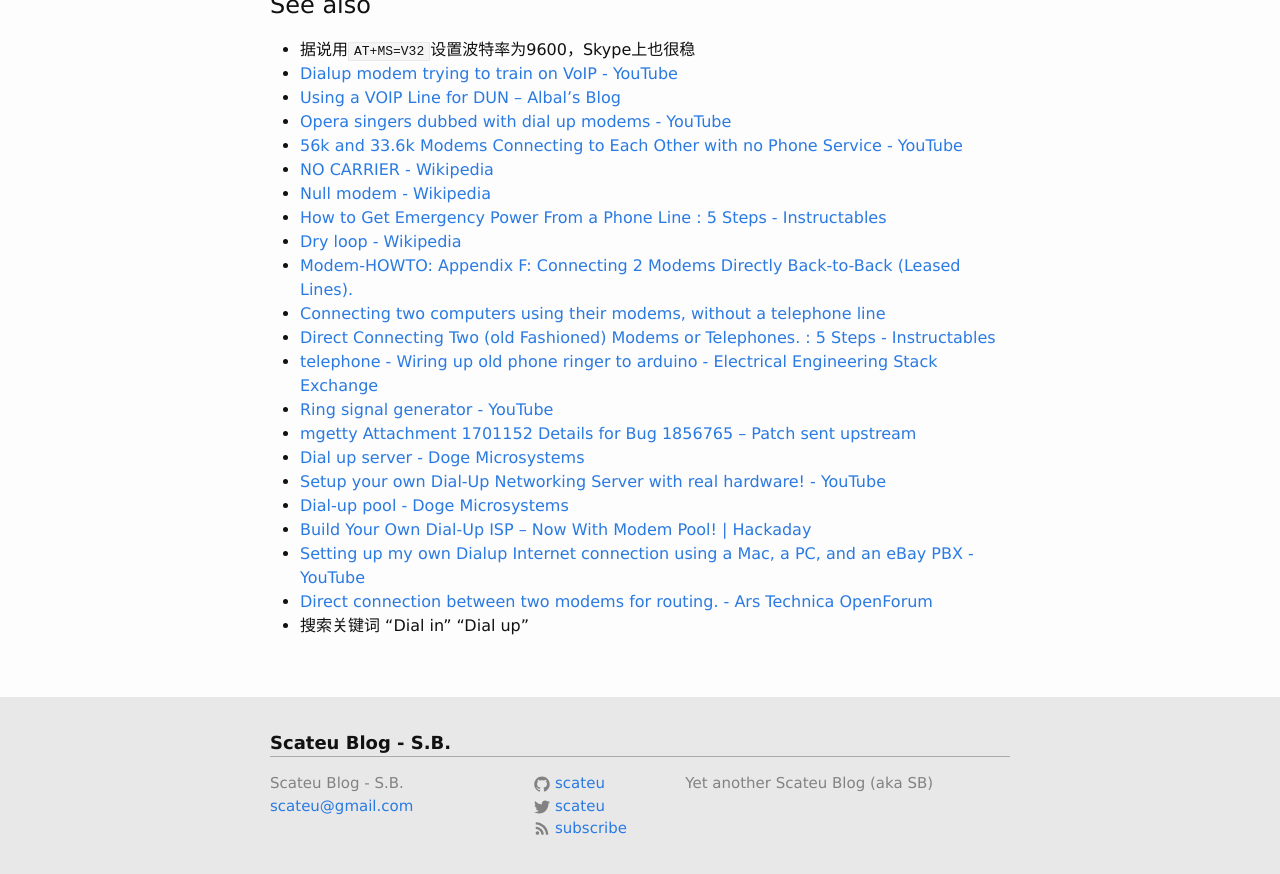
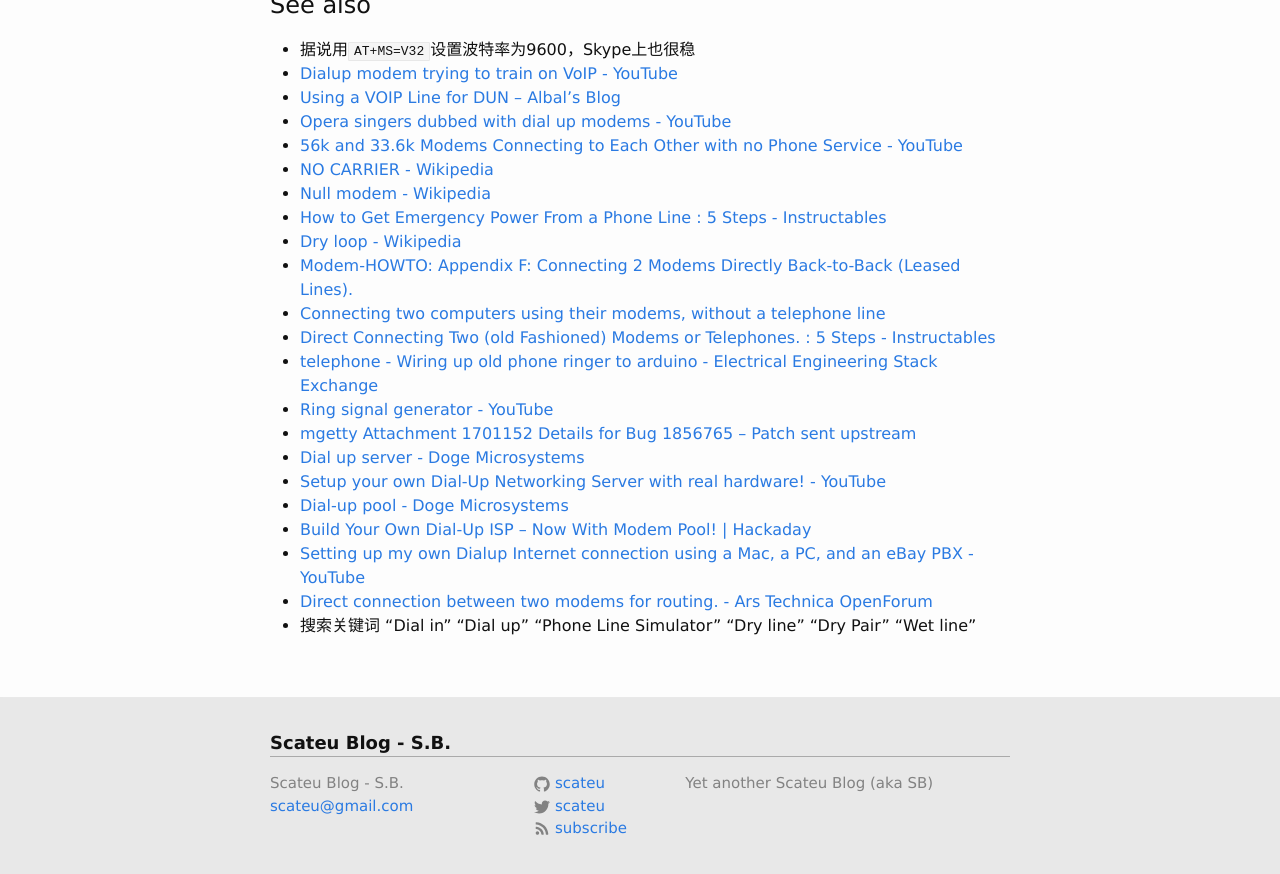
Before and after one commit to scateu/scateu.github.io, a Jekyll site: the page built from _posts/2021-01-29-modem.md, in a window 1280 px wide and 900 px high, scrolled down 2425 px. Shown: the top 874 px of the window. Built offline with Jekyll 4.4.1, drawn with Linux system fonts in a browser that asks for light colours; nearby versions of some CDN libraries; comment, search, counter and statistics services are not loaded.

Commit message:
Sat Jan 30 00:51:49 CST 2021

```diff
--- a/_posts/2021-01-29-modem.md
+++ b/_posts/2021-01-29-modem.md
@@ -123,4 +123,4 @@ tail -f /var/log/mgetty.ttyACM0
  - [Build Your Own Dial-Up ISP – Now With Modem Pool! \| Hackaday](https://hackaday.com/2020/05/30/build-your-own-dial-up-isp-now-with-modem-pool/)
  - [Setting up my own Dialup Internet connection using a Mac, a PC, and an eBay PBX - YouTube](https://www.youtube.com/watch?v=Fk4-pPati-U)
  - [Direct connection between two modems for routing. - Ars Technica OpenForum](https://arstechnica.com/civis/viewtopic.php?f=10&t=1012182)
- - 搜索关键词 "Dial in" "Dial up"
+ - 搜索关键词 "Dial in" "Dial up" "Phone Line Simulator" "Dry line" "Dry Pair" "Wet line"
```
